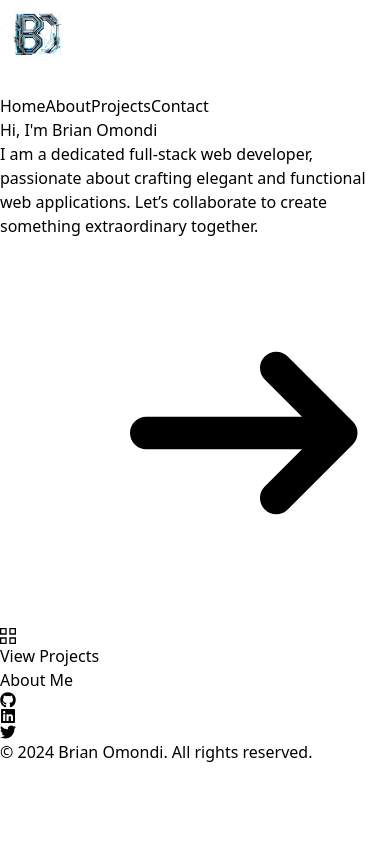
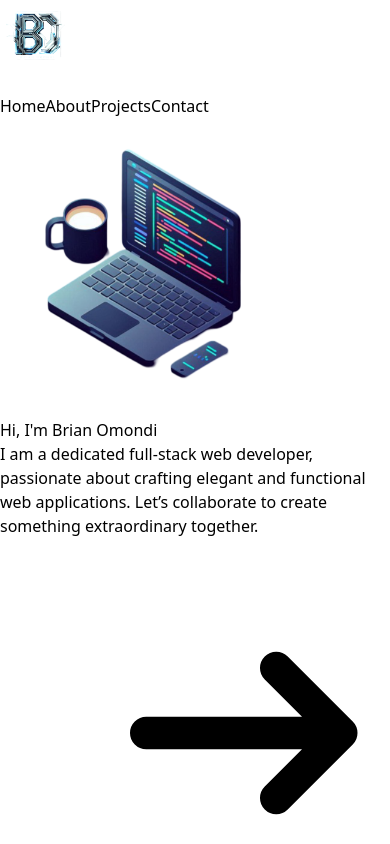
Before and after one commit to brianhilsden/portfolio, a Next.js app: page / in a window 390 px wide. Shown: the top 844 px of the page. Built offline with nearby package versions, Linux system fonts and the light colour scheme.

Commit message:
updated landing page for mobile

```diff
--- a/src/app/page.js
+++ b/src/app/page.js
@@ -4,6 +4,7 @@ import * as THREE from "three";
 import Link from "next/link";
 import { motion } from "framer-motion";
 import EncButton from "./components/common/EncryptButton";
+import Image from "next/image";
 
 export default function Home() {
   const backgroundRef = useRef(null);
@@ -96,6 +97,20 @@ export default function Home() {
       <div className="container mx-auto px-8 z-10">
         {/* Hero Section */}
         <div className="flex flex-col items-center text-center">
+          <div className="md:hidden relative flex items-center justify-center">
+
+
+
+            <Image
+              src="/images/hero_setup.png"
+              width={300}
+              height={300}
+              alt="hero_image"
+              className="relative z-10  rounded-full"
+
+            />
+          </div>
+
           <motion.h1
             className="text-5xl md:text-7xl font-bold mb-6"
             initial={{ opacity: 0, y: -20 }}
@@ -130,8 +145,6 @@ export default function Home() {
                 animate={{ opacity: 1, y: 0 }}
                 transition={{ duration: 0.6, delay: 0.6 }}
               >
-                {" "}
-                {/* Link to the relevant section */}
                 <svg
                   className="w-8 h-8 text-indigo-500 animate-bounce"
                   fill="none"
@@ -146,17 +159,14 @@ export default function Home() {
                     d="M9 12h12m0 0l-4 4m4-4l-4-4" // This line points right
                   />
                 </svg>
-              </motion.div>{" "}
+              </motion.div>
               <EncButton text={"View Projects"} />
             </Link>
-            <Link
-              href="/about"
-
-            >
+            <Link href="/about">
               <motion.button
                 whileHover={{ scale: 1.05 }}
                 whileTap={{ scale: 0.95 }}
-                 className="px-6 py-3 bg-gray-800 hover:bg-gray-700 text-white rounded-full font-semibold"
+                className="px-6 py-3 bg-gray-800 hover:bg-gray-700 text-white rounded-full font-semibold"
                 transition={{ type: "spring", stiffness: "100" }}
               >
                 About Me
```
Also changed, not shown: public/images/hero_setup.png (added), src/app/globals.css (line endings or trailing spaces).
